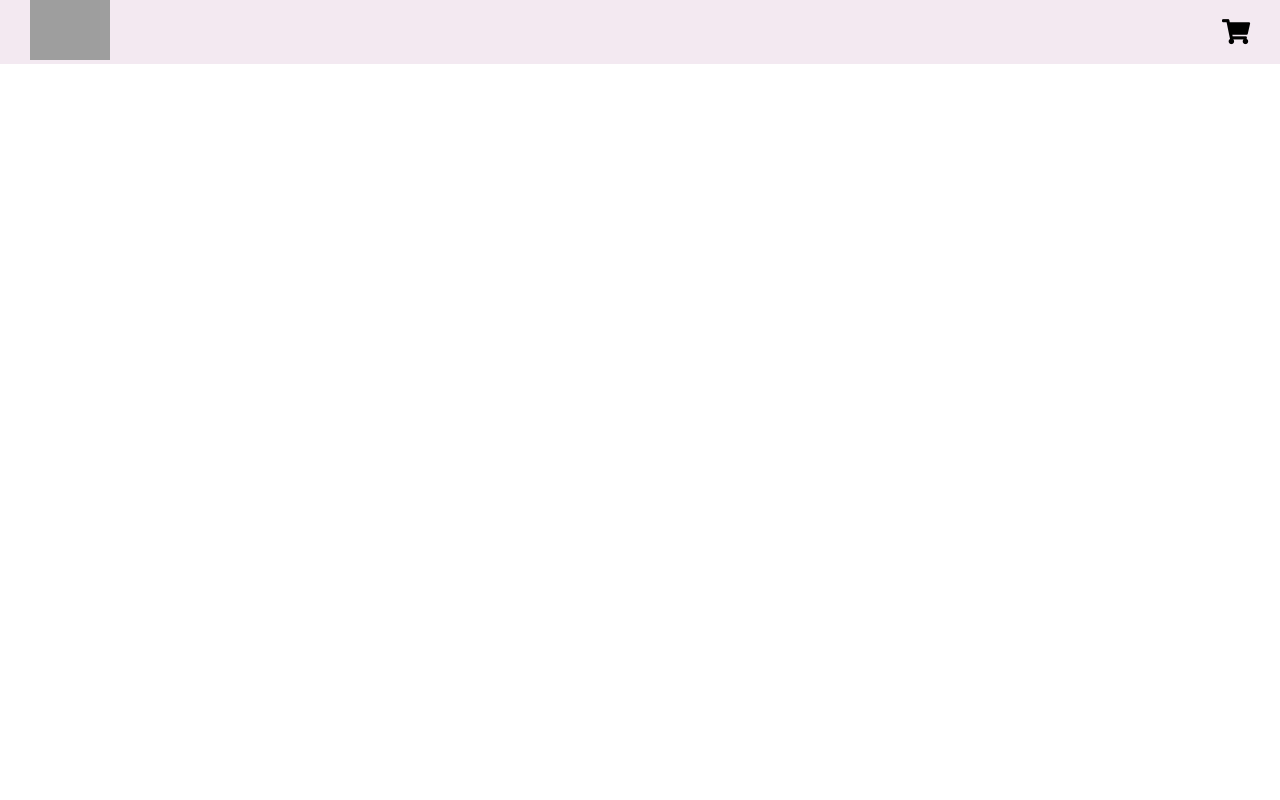
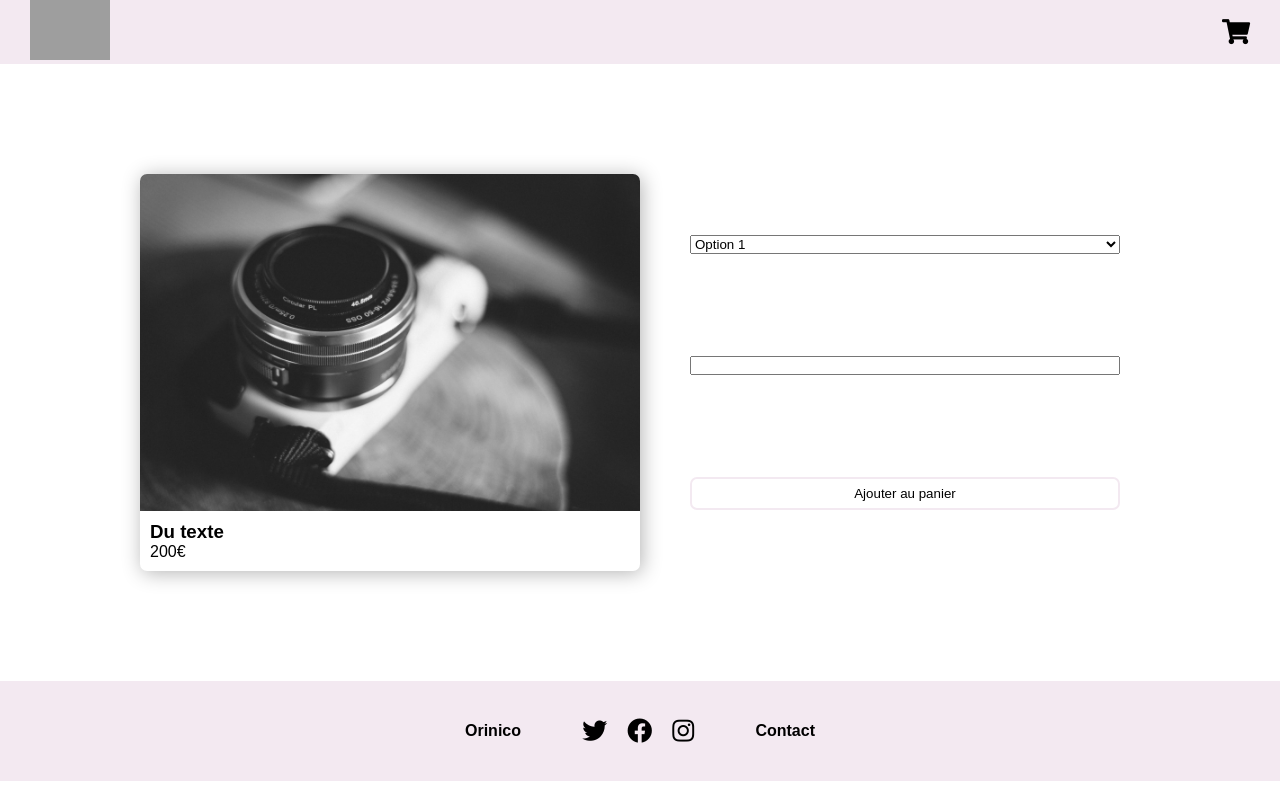
Before and after one commit to Florian-2/FlorianSicilia_5_20022021, a plain HTML site: page Front-end/produit.html in a window 1280 px wide. Drawn offline with Linux system fonts and the light colour scheme; grey boxes are pictures that could not be loaded.

Commit message:
HTML / CSS terminer pour la page produit
Signed-off-by: Florian <florian@mail.com>

```diff
--- a/Front-end/produit.html
+++ b/Front-end/produit.html
@@ -8,6 +8,7 @@
     <link rel="stylesheet" href="https://cdnjs.cloudflare.com/ajax/libs/font-awesome/5.15.2/css/all.min.css" integrity="sha512-HK5fgLBL+xu6dm/Ii3z4xhlSUyZgTT9tuc/hSrtw6uzJOvgRr2a9jyxxT1ely+B+xFAmJKVSTbpM/CuL7qxO8w==" crossorigin="anonymous" />
 	<link rel="stylesheet" href="scss/css/reset.css">
 	<link rel="stylesheet" href="scss/css/menu.css" />
+	<link rel="stylesheet" href="scss/css/produit.css">
 	<link rel="stylesheet" href="scss/css/footer.css">
 
     <title>Accueil - Produit</title>
@@ -29,5 +30,58 @@
 
 	</header>
 
+	<main>
+
+		<section>
+
+			<div class="conteneur-grid">
+
+				<div class="conteneur-produit">
+					<div class="conteneur-img">
+						<img src="vcam_2.jpg" alt="">
+					</div>
+
+					<div class="conteneur-texte-produit">
+						<h3>Du texte</h3>
+						<p>200€</p>
+					</div>
+				</div>
+
+				<div class="conteneur-form">
+					<select name="personnalisation" id="" class="">
+						<option>Option 1</option>
+						<option>Option 2</option>
+						<option>Option 3</option>
+					</select>
+
+					<form action="">
+						<label for="quantiter"></label>
+						<input type="number" id="quantiter" name="quantiter" min="1" max="200">
+					</form>
+
+					<input type="submit" value="Ajouter au panier">
+				</div>
+
+			</div>
+
+		</section>
+
+	</main>
+
+	<footer>
+		<div class="conteneur-text">
+			<p><strong>Orinico</strong></p>
+
+			<ul>
+				<li><i class="fab fa-twitter"></i></li>
+				<li><i class="fab fa-facebook"></i></li>
+				<li><i class="fab fa-instagram"></i></li>
+			</ul>
+
+			<p><strong>Contact</strong></p>
+
+		</div>
+	</footer>
+
 </body>
 </html>
--- /dev/null
+++ b/Front-end/scss/produit.scss
@@ -0,0 +1,102 @@
+@import 'variable.scss';
+@import 'footer.scss';
+
+header
+{
+    height: auto;
+}
+
+section
+{
+    max-width: 1300px;
+    margin: 100px auto;
+    padding: 10px;
+
+    .conteneur-grid
+    {
+        max-width: 1000px;
+        margin: auto;
+        display: grid;
+        grid-template-columns: 50% 50%;
+        grid-template-areas: "produit form";
+        gap: 40px;
+
+        .conteneur-produit
+        {
+            grid-area: "produit";
+
+            display: flex;
+            flex-direction: column;
+            border-radius: 7px;
+            overflow: hidden;
+            box-shadow: 2px 2px 20px 0px rgba($color: #000000, $alpha: 0.3);
+
+            .conteneur-img
+            {
+                width: 100%;
+                height: 100%;
+
+                img
+                {
+                    width: 100%;
+                    height: 100%;
+                    object-fit: cover;
+                }
+            }
+
+            .conteneur-texte-produit
+            {
+                padding: 10px;
+            }
+        }
+
+        .conteneur-form
+        {
+            width: 90%;
+            padding: 10px;
+            grid-area: "form";
+            display: flex;
+            flex-direction: column;
+            align-items: center;
+            justify-content: space-around;
+            align-items: stretch;
+
+            form
+            {
+                display: flex;
+                flex-direction: column;
+            }
+
+            input[type=submit]
+            {
+                cursor: pointer;
+                border: 2px solid $primaire;
+                background-color: white;
+                padding: 7px;
+                border-radius: 7px;
+
+                &:hover
+                {
+                    background-color: $primaire;
+                }
+            }
+        }
+
+        @media screen and (max-width: 700px)
+        {
+            grid-template-columns: 80%;
+            grid-template-rows: repeat(2, minmax(300px, 1fr));
+            grid-template-areas: "produit"
+                                 "form";
+            justify-content: center;
+
+            .conteneur-form
+            {
+                margin: auto;
+                min-height: 400px;
+                align-items: stretch;
+                justify-content: space-around;
+            }
+        }
+    }
+}
```
Also changed, not shown: Front-end/scss/css/produit.css (added), 1 other file.
